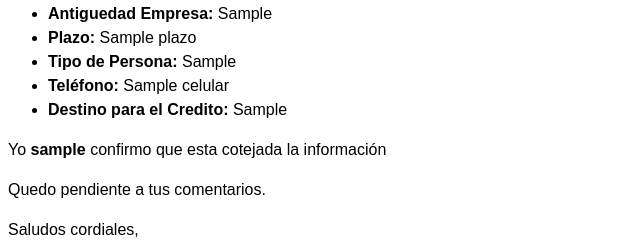
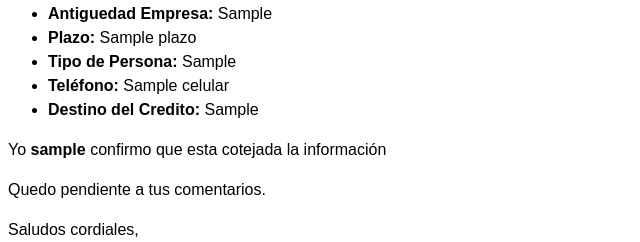
Before and after one commit to Neutron21/TestPy, a Python web app: template app/templates/cotizacion.html in a window 1280 px wide. Shown: the part 358-600 px from the top of the page, without its empty margins (0-640 px from the left). Run offline with Jinja, Linux system fonts and the light colour scheme; the template is opened without the code that fills it: most values are stand-ins (such as "Sample title", 1, 10 or a date in 2020).

Commit message:
actualizando plantillas

```diff
--- a/app/templates/cotizacion.html
+++ b/app/templates/cotizacion.html
@@ -33,8 +33,7 @@
         <li><strong>Plazo:</strong> {{plazo}}</li>
         <li><strong>Tipo de Persona:</strong> {{tipoPersona}}</li>
         <li><strong>Teléfono:</strong> {{celular}}</li>
-        <li><strong>Destino para el Credito:</strong> {{destinoCredito}}</li>
-
+        <li><strong>Destino del Credito:</strong> {{destinoCredito}}</li>
 
 
     </ul>
--- a/app/templates/updateFiles.html
+++ b/app/templates/updateFiles.html
@@ -34,8 +34,7 @@
         <li><strong>Plazo:</strong> {{plazo}}</li>
         <li><strong>Tipo de Persona:</strong> {{tipoPersona}}</li>
         <li><strong>Teléfono:</strong> {{celular}}</li>
-        <li><strong>Destino para el Credito:</strong> {{destinoCredito}}</li>
-
+        <li><strong>Destino del Credito:</strong> {{destinoCredito}}</li>
 
     </ul>
     {% if isLink %}
```
